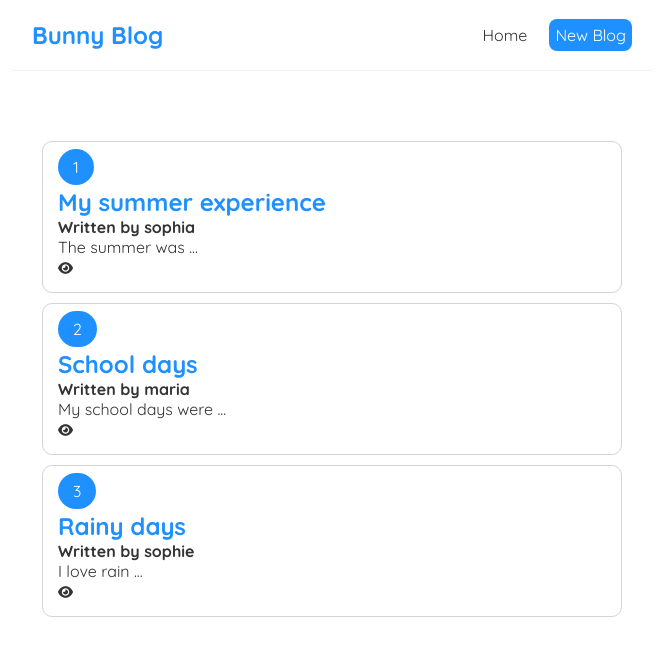
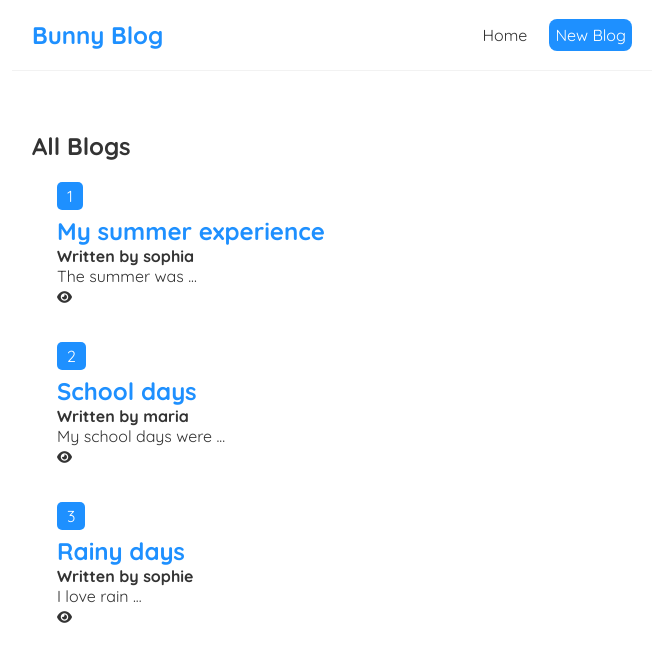
Before and after one commit to SOPHIA-MARY-R/React-Learning--Bunny-Blog, a React (Create React App) app: page / in a window 1280 px wide. Shown: the top 662 px of the page, without its empty margins (308-971 px from the left). Built offline with nearby package versions, Linux system fonts and the light colour scheme.

Commit message:
Added props

```diff
--- a/src/Home.jsx
+++ b/src/Home.jsx
@@ -1,21 +1,17 @@
 import { useState } from "react";
+import BlogList from "./components/BlogList";
+
 export default function Home(){
     const [blogs, setBlogs] = useState([
         {id: 1, topic: 'My summer experience', body: 'The summer was ...', author: 'sophia'},
         {id: 2, topic: 'School days', body: 'My school days were ...', author: 'maria'},
         {id: 3, topic: 'Rainy days', body: 'I love rain ...', author: 'sophie'}
     ]);
+    const title="All Blogs";
     return (
         <div className="home">
-            {blogs.map((blog)=>(
-                <div className="blog-preview" key={blog.id}>
-                    <span className="blog-id">{blog.id}</span>
-                    <h2 className="blog-topic">{blog.topic}</h2>
-                    <h4>Written by {blog.author}</h4>
-                    <p>{blog.body}</p>
-                    <button className="blog-view"><i class="fa fa-eye" aria-hidden="true"></i></button>
-                </div>
-            ))}
+            <BlogList blogs={blogs} title={title}/>
+            {/* passing the blogs to blogList using props */}
         </div>
     );
 }
--- /dev/null
+++ b/src/components/BlogList.jsx
@@ -0,0 +1,19 @@
+export default function BlogList(props){
+    // const blogs=props.blogs;
+    // const title=props.title;
+    // or export default function BlogList({blogs, title})
+    return(
+        <div className="blog-list">
+            <h2>{props.title}</h2>
+            {props.blogs.map((blog)=>(
+                <div className="blog-preview" key={blog.id}>
+                    <span className="blog-id">{blog.id}</span>
+                    <h2 className="blog-topic">{blog.topic}</h2>
+                    <h4>Written by {blog.author}</h4>
+                    <p>{blog.body}</p>
+                    <button className="blog-view"><i class="fa fa-eye" aria-hidden="true"></i></button>
+                </div>
+            ))}
+        </div>
+    );
+}
--- a/src/index.css
+++ b/src/index.css
@@ -33,18 +33,19 @@
 }
 .blog-preview{
   padding: 15px;
-  border: 1px solid lightgrey;
+  /* border: 0.5px solid lightgrey; */
   border-radius: 10px;
   margin: 10px;
 }
 .blog-preview:hover{
-  background-color: aliceblue;
+  background-color:aliceblue;
+  border: none;
 }
 .blog-id{
-  padding: 8px 15px;
+  padding: 4px 10px;
   background-color: dodgerblue;
   color: white;
-  border-radius: 300px;
+  border-radius: 5px;
 }
 .blog-topic{
   color: dodgerblue;
```
